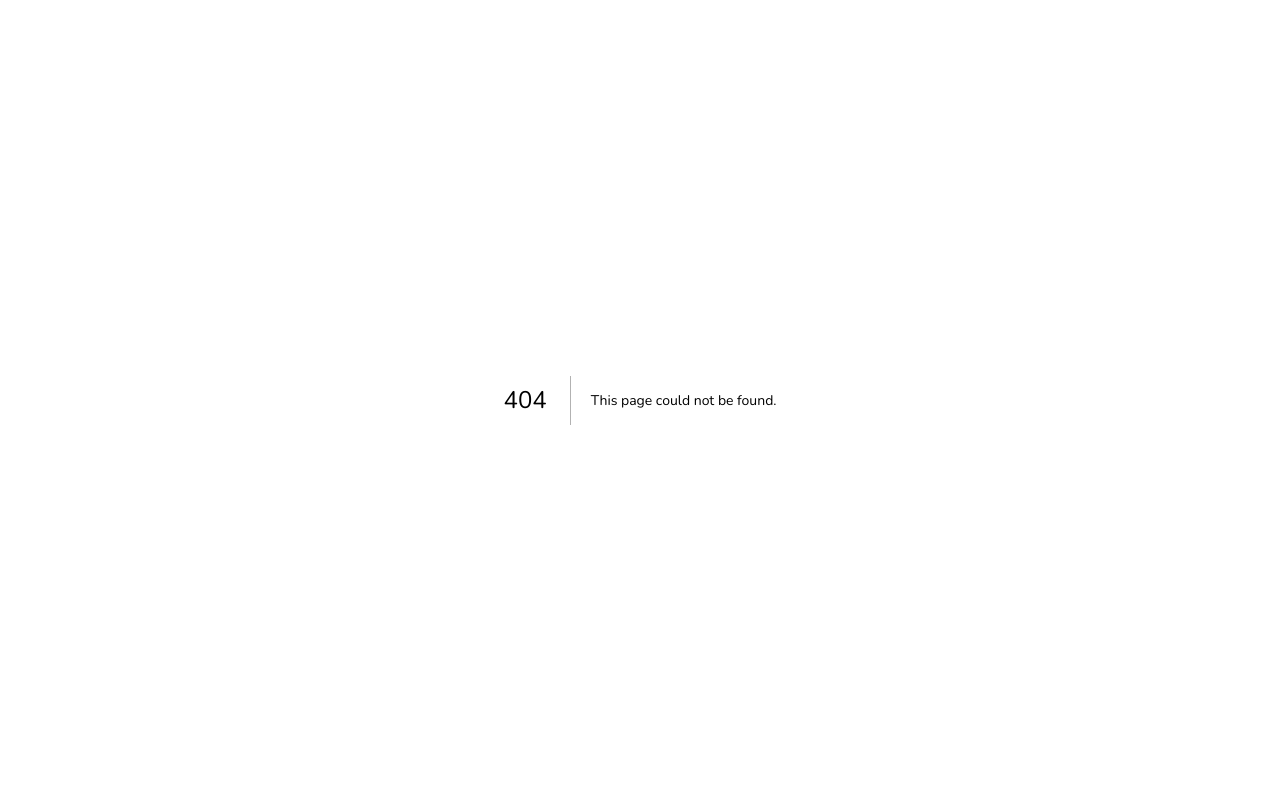
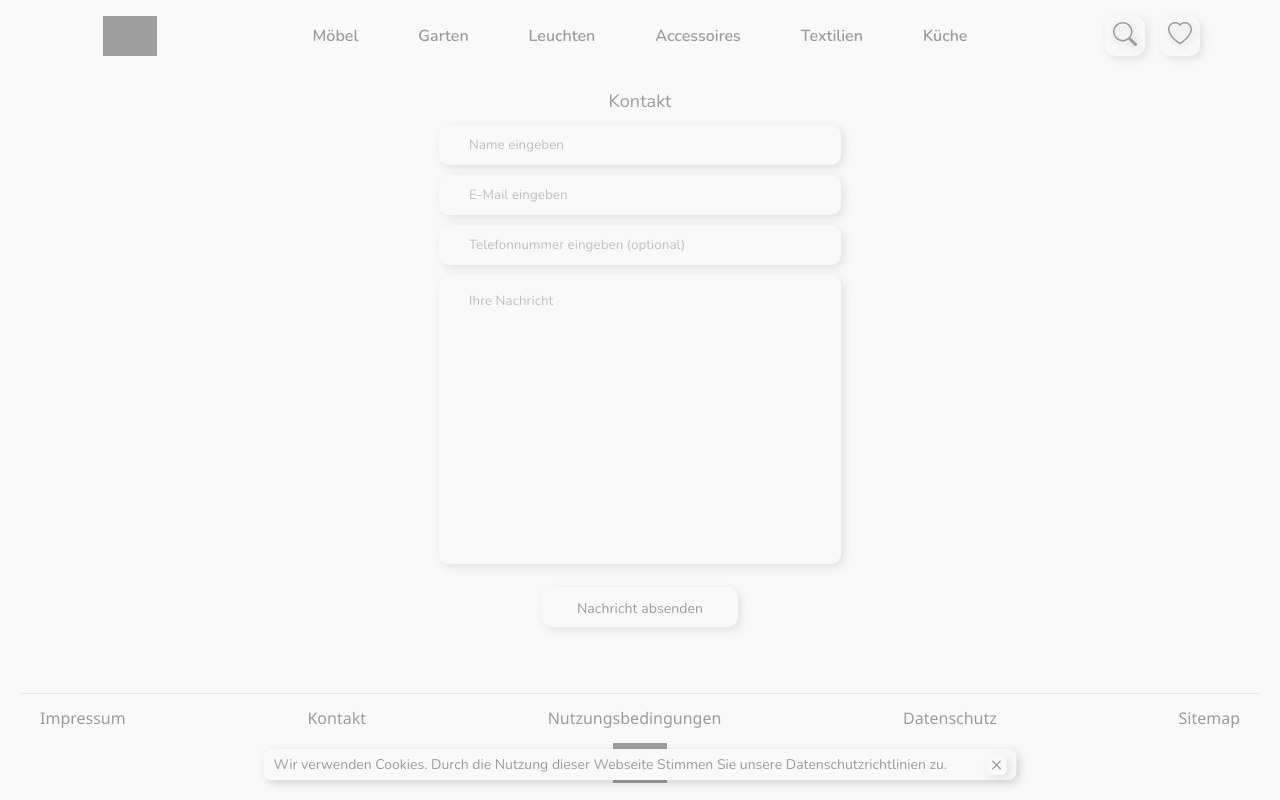
Before and after one commit to furkancgrtkn/moebel, a Next.js app: page /kontakt in a window 1280 px wide. Before the commit this address had no page. Built offline with nearby package versions, Linux system fonts and the light colour scheme; grey boxes are pictures that could not be loaded.

Commit message:
feat: completed.

```diff
--- /dev/null
+++ b/pages/kontakt.js
@@ -0,0 +1,112 @@
+import React from "react";
+import styled from "styled-components";
+import GlobalHeader from "../components/GlobalHeader";
+import Layout from "../components/Layout/Layout";
+const Container = styled.div`
+  width: 100%;
+  max-width: 1246px;
+  padding: 0 10px;
+  display: flex;
+  flex-direction: column;
+  align-items: center;
+  margin: auto;
+  min-height: calc(100vh - 195px);
+`;
+
+const Forms = styled.form`
+  width: 100%;
+  max-width: 402px;
+  padding: 0px;
+  display: flex;
+  flex-direction: column;
+`;
+
+const Inputs = styled.div`
+  width: 100%;
+
+  input {
+    width: 100%;
+    height: 40px;
+    box-shadow: 3px 3px 10px #0000001a;
+    border-radius: 10px;
+    margin-bottom: 10px;
+    font-family: "Nunito", sans-serif;
+    color: ${(props) => props.theme.colors.texColorPrimaryLight};
+    letter-spacing: 0.08px;
+    padding: 0 30px;
+    border: none;
+    background-color: ${(props) => props.theme.colors.backgroundPrimary};
+
+    ::placeholder {
+      font-family: "Nunito", sans-serif;
+      color: ${(props) => props.theme.colors.texColorPrimaryLight};
+    }
+  }
+`;
+
+const Btn = styled.button`
+  width: 196px;
+  height: 40px;
+  padding-top: 4px;
+  display: flex;
+  justify-content: center;
+  font-size: 14px;
+  font-family: "Nunito", sans-serif;
+  color: ${(props) => props.theme.colors.textColorPrimary};
+  letter-spacing: 0.08px;
+  align-items: center;
+  background-color: ${(props) => props.theme.colors.backgroundPrimary};
+  box-shadow: 3px 3px 10px #0000001a;
+  border-radius: 10px;
+  margin: 10px auto;
+`;
+
+const TextAreas = styled.div`
+  width: 100%;
+
+  textarea {
+    width: 100%;
+    height: 289px;
+    box-shadow: 3px 3px 10px #0000001a;
+    border-radius: 10px;
+    margin-bottom: 10px;
+    font-family: "Nunito", sans-serif;
+    color: ${(props) => props.theme.colors.texColorPrimaryLight};
+    letter-spacing: 0.08px;
+    padding: 20px 30px;
+    border: none;
+    background-color: ${(props) => props.theme.colors.backgroundPrimary};
+    resize: none;
+    ::placeholder {
+      font-family: "Nunito", sans-serif;
+      color: ${(props) => props.theme.colors.texColorPrimaryLight};
+    }
+  }
+`;
+
+function Impressum() {
+  return (
+    <Layout>
+      <Container>
+        <GlobalHeader value="Kontakt" />
+        <Forms>
+          <Inputs>
+            <input placeholder="Name eingeben"></input>
+          </Inputs>
+          <Inputs>
+            <input placeholder="E-Mail eingeben"></input>
+          </Inputs>
+          <Inputs>
+            <input placeholder="Telefonnummer eingeben (optional)"></input>
+          </Inputs>
+          <TextAreas>
+            <textarea placeholder="Ihre Nachricht"></textarea>
+          </TextAreas>
+          <Btn>Nachricht absenden</Btn>
+        </Forms>
+      </Container>
+    </Layout>
+  );
+}
+
+export default Impressum;
```
Also changed, not shown: pages/404.js (added, +83 -0 lines), pages/datenschutzerklarung.js (added, +26 -0 lines), pages/impressum.js (added, +26 -0 lines), pages/nutzungsbedingungen.js (added, +26 -0 lines), pages/sitemap.js (added, +26 -0 lines), pages/wunschliste.js (added, +126 -0 lines).
